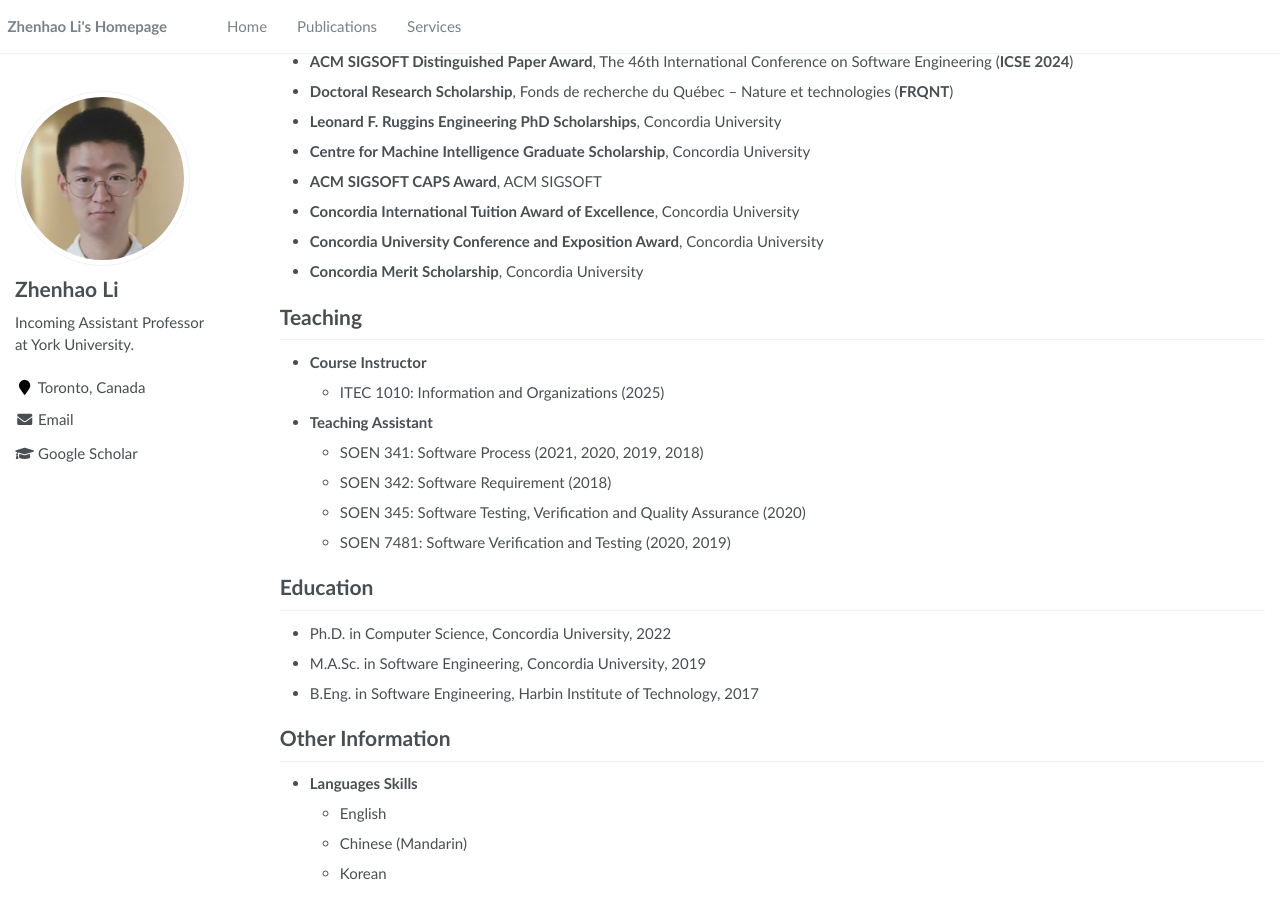
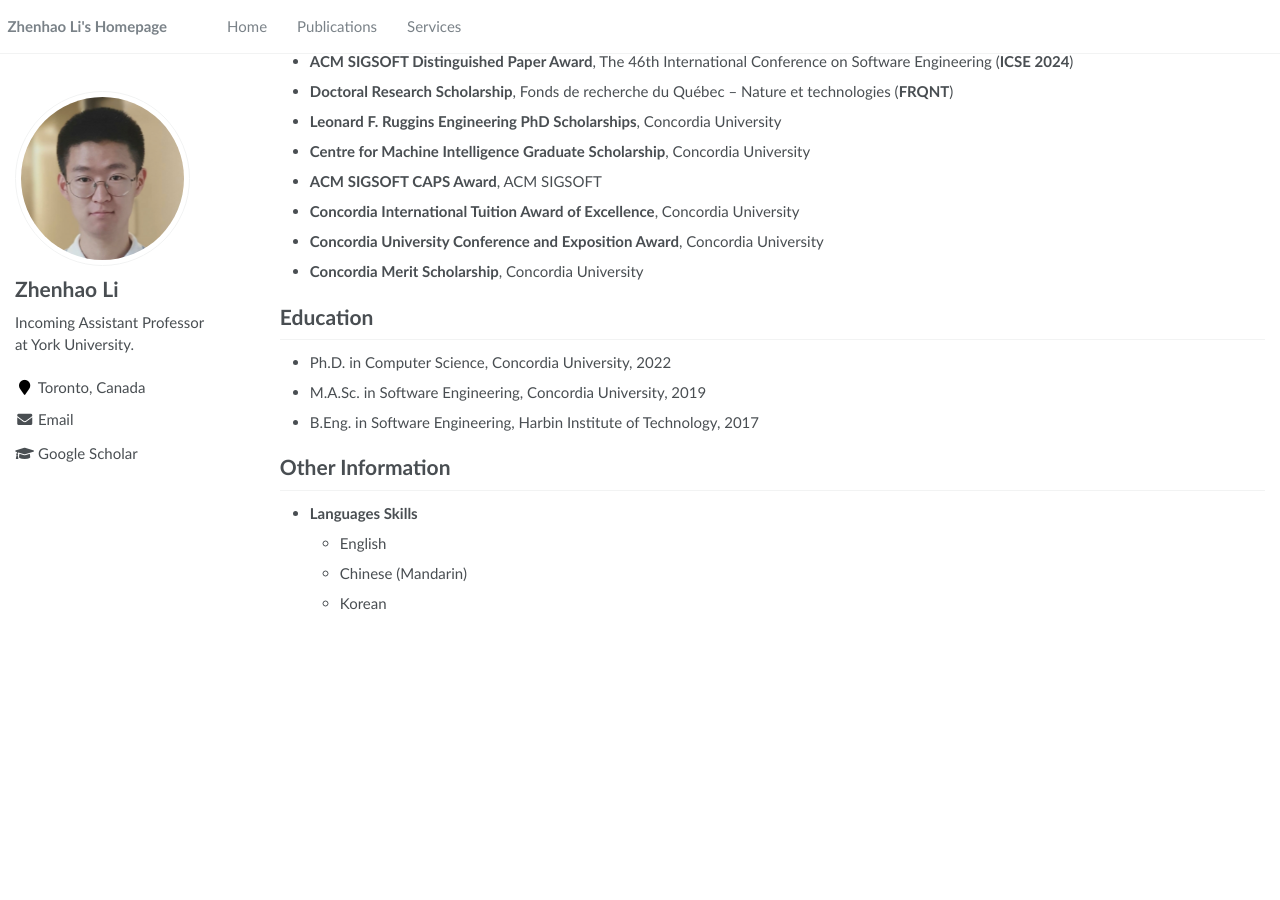
Before and after one commit to ginolzh/ginolzh.github.io, a Jekyll site: the page built from _pages/about.md, in a window 1280 px wide and 900 px high, scrolled down 2370 px. Built offline with Jekyll 4.4.1, drawn with Linux system fonts in a browser that asks for light colours; after the commit the page ends 2999 px from its top, so only the background shows below that.

Commit message:
Update about.md

```diff
--- a/_pages/about.md
+++ b/_pages/about.md
@@ -122,18 +122,6 @@ Honors and Awards
 
 
 
-Teaching
-======
-* **Course Instructor**
-  * ITEC 1010: Information and Organizations (2025)
-* **Teaching Assistant**
-  * SOEN 341: Software Process (2021, 2020, 2019, 2018)
-  * SOEN 342: Software Requirement (2018)
-  * SOEN 345: Software Testing, Verification and Quality Assurance (2020)
-  * SOEN 7481: Software Verification and Testing (2020, 2019)
-
-
-
 Education
 ======
 * Ph.D. in Computer Science, Concordia University, 2022
```
